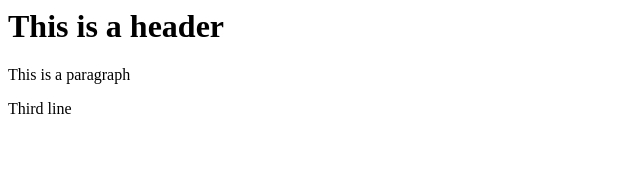
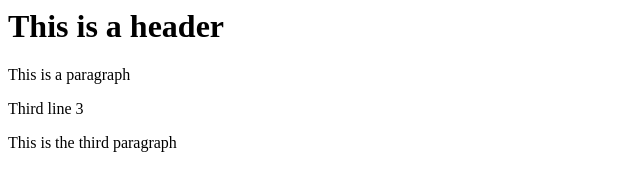
Before and after one commit to RuidsCosta/FrontendCourse1, a website: page index.html in a window 1280 px wide. Shown: the whole page, without its empty margins (0-640 px from the left). Drawn offline with Linux system fonts and the light colour scheme.

Commit message:
fourth commit

```diff
--- a/index.html
+++ b/index.html
@@ -5,6 +5,7 @@
     <body>
         <h1>This is a header</h1>
         <p>This is a paragraph</p>
-        <p>Third line</p>
+        <p>Third line 3</p>
+        <p>This is the third paragraph</p>
     </body>
 </html>
```
Also changed, not shown: package.json (added, +24 -0 lines), 2 other files.
